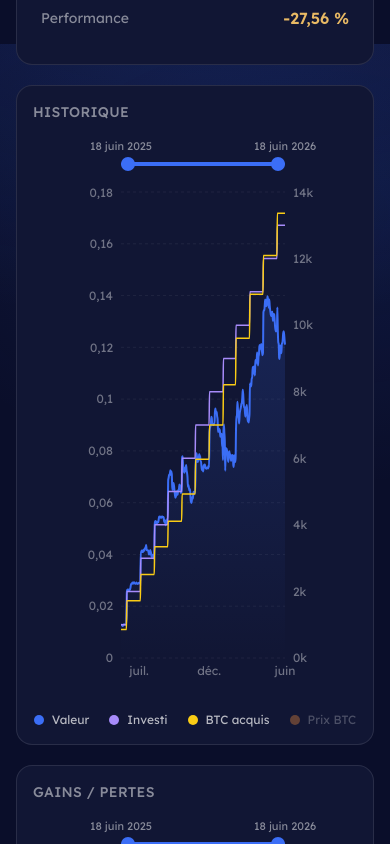
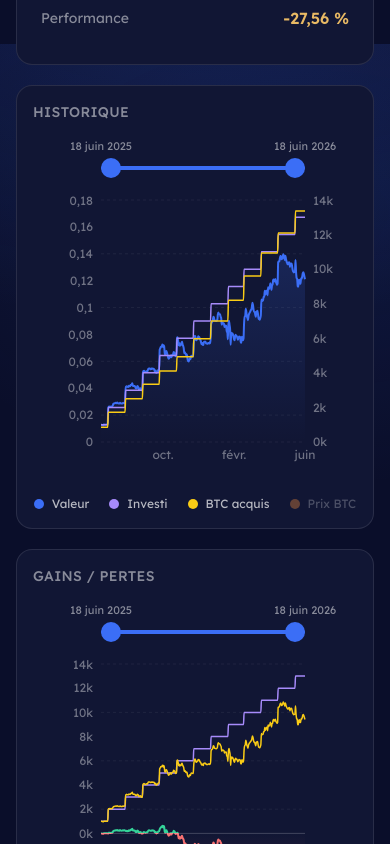
Before and after one commit to Yentec/SinvestirTestTechnique, a Next.js app: page /embed in a window 390 px wide. Shown: the part 800-1644 px from the top of the page. Built offline with nearby package versions, Linux system fonts and the light colour scheme.

Commit message:
feat(mobile): make charts and time slider usable on narrow screens

```diff
--- a/components/GainsChart.tsx
+++ b/components/GainsChart.tsx
@@ -22,6 +22,7 @@ import { Crosshair } from '@/components/ChartCrosshair';
 import { XAxisValueTag, YAxisValueTag } from '@/components/ChartAxisTooltip';
 import { ChartLegend } from '@/components/ChartLegend';
 import { TimeRangeSlider } from '@/components/TimeRangeSlider';
+import { useIsMobile } from '@/components/useIsMobile';
 import {
   formatEur,
   formatEurAxis,
@@ -38,7 +39,6 @@ interface GainsChartProps {
 // comparaison de props de Recharts et rejouerait l'animation des axes.
 const AXIS_TICK_STYLE = { fill: tokens.color.textFaint, fontSize: 12 };
 const CHART_MARGIN = { top: 8, right: 8, bottom: 8, left: 24 };
-const AXIS_WIDTH = 64;
 const SERIES_KEYS = ['gain', 'invested', 'value', 'price'];
 
 /**
@@ -149,6 +149,10 @@ function GainsTooltipContent({
 }
 
 export function GainsChart({ timeline, symbol }: GainsChartProps) {
+  // Largeur d'axe réduite sur mobile : sur un écran étroit, la largeur fixe
+  // de l'axe Y grignote une part disproportionnée de la zone de tracé.
+  const isMobile = useIsMobile();
+  const axisWidth = isMobile ? 44 : 64;
   // Toutes les courbes sont visibles par défaut, sauf le prix (orange).
   const [hidden, setHidden] = useState<Set<string>>(() => new Set(['price']));
   const toggle = (key: string) =>
@@ -300,10 +304,10 @@ export function GainsChart({ timeline, symbol }: GainsChartProps) {
         value={range}
         onChange={setRange}
         formatLabel={(i) => formatDate(data[i]!.date)}
-        insetLeft={CHART_MARGIN.left + AXIS_WIDTH}
-        insetRight={CHART_MARGIN.right + AXIS_WIDTH}
+        insetLeft={CHART_MARGIN.left + axisWidth}
+        insetRight={CHART_MARGIN.right + axisWidth}
       />
-      <div className="h-128 w-full">
+      <div className="h-72 w-full sm:h-96 lg:h-128">
         {/* `initialDimension` évite l'avertissement Recharts sur le premier
             rendu, avant que le ResizeObserver n'ait mesuré le conteneur réel. */}
         <ResponsiveContainer
@@ -337,7 +341,7 @@ export function GainsChart({ timeline, symbol }: GainsChartProps) {
               ticks={ticks}
               tickFormatter={formatEurAxis}
               tick={AXIS_TICK_STYLE}
-              width={AXIS_WIDTH}
+              width={axisWidth}
               axisLine={false}
               tickLine={false}
             />
@@ -351,7 +355,7 @@ export function GainsChart({ timeline, symbol }: GainsChartProps) {
               yAxisId="alignment"
               orientation="right"
               domain={[0, 1]}
-              width={AXIS_WIDTH}
+              width={axisWidth}
               axisLine={false}
               tickLine={false}
               tick={false}
--- a/components/PerformanceChart.tsx
+++ b/components/PerformanceChart.tsx
@@ -18,6 +18,7 @@ import { Crosshair } from '@/components/ChartCrosshair';
 import { XAxisValueTag, YAxisValueTag } from '@/components/ChartAxisTooltip';
 import { ChartLegend } from '@/components/ChartLegend';
 import { TimeRangeSlider } from '@/components/TimeRangeSlider';
+import { useIsMobile } from '@/components/useIsMobile';
 import {
   formatEur,
   formatEurAxis,
@@ -36,10 +37,13 @@ interface PerformanceChartProps {
 // comparaison de props de Recharts et rejouerait l'animation des axes.
 const AXIS_TICK_STYLE = { fill: tokens.color.textFaint, fontSize: 12 };
 const CHART_MARGIN = { top: 8, right: 8, bottom: 8, left: 24 };
-const AXIS_WIDTH = 64;
 const SERIES_KEYS = ['value', 'invested', 'units', 'price'];
 
 export function PerformanceChart({ timeline, symbol }: PerformanceChartProps) {
+  // Largeur d'axe réduite sur mobile : sur un écran étroit, la largeur fixe
+  // des deux axes Y grignote une part disproportionnée de la zone de tracé.
+  const isMobile = useIsMobile();
+  const axisWidth = isMobile ? 44 : 64;
   // Toutes les courbes sont visibles par défaut, sauf le prix (orange).
   const [hidden, setHidden] = useState<Set<string>>(() => new Set(['price']));
   const toggle = (key: string) =>
@@ -166,10 +170,10 @@ export function PerformanceChart({ timeline, symbol }: PerformanceChartProps) {
         value={range}
         onChange={setRange}
         formatLabel={(i) => formatDate(timeline[i]!.date)}
-        insetLeft={CHART_MARGIN.left + AXIS_WIDTH}
-        insetRight={CHART_MARGIN.right + AXIS_WIDTH}
+        insetLeft={CHART_MARGIN.left + axisWidth}
+        insetRight={CHART_MARGIN.right + axisWidth}
       />
-      <div className="h-128 w-full">
+      <div className="h-72 w-full sm:h-96 lg:h-128">
         {/* `initialDimension` évite l'avertissement Recharts sur le premier
             rendu, avant que le ResizeObserver n'ait mesuré le conteneur réel. */}
         <ResponsiveContainer
@@ -219,7 +223,7 @@ export function PerformanceChart({ timeline, symbol }: PerformanceChartProps) {
               ticks={unitTicks}
               tickFormatter={formatUnitsAxis}
               tick={AXIS_TICK_STYLE}
-              width={AXIS_WIDTH}
+              width={axisWidth}
               axisLine={false}
               tickLine={false}
             />
@@ -233,7 +237,7 @@ export function PerformanceChart({ timeline, symbol }: PerformanceChartProps) {
               ticks={eurTicks}
               tickFormatter={formatEurAxis}
               tick={AXIS_TICK_STYLE}
-              width={AXIS_WIDTH}
+              width={axisWidth}
               axisLine={false}
               tickLine={false}
             />
--- a/components/TimeRangeSlider.tsx
+++ b/components/TimeRangeSlider.tsx
@@ -22,14 +22,15 @@ interface TimeRangeSliderProps {
 // `pointer-events-none` sur le champ entier + `pointer-events-auto` sur le
 // seul pseudo-élément du curseur : deux <input type="range"> superposés
 // restent chacun saisissables uniquement à l'endroit de leur poignée, sans
-// script de drag personnalisé.
+// script de drag personnalisé. Poignées à 20px (et non 14px) pour rester
+// attrapables au doigt sur mobile.
 const THUMB_CLASS =
-  '[&::-webkit-slider-thumb]:pointer-events-auto [&::-webkit-slider-thumb]:h-3.5 ' +
-  '[&::-webkit-slider-thumb]:w-3.5 [&::-webkit-slider-thumb]:cursor-pointer ' +
+  '[&::-webkit-slider-thumb]:pointer-events-auto [&::-webkit-slider-thumb]:h-5 ' +
+  '[&::-webkit-slider-thumb]:w-5 [&::-webkit-slider-thumb]:cursor-pointer ' +
   '[&::-webkit-slider-thumb]:appearance-none [&::-webkit-slider-thumb]:rounded-full ' +
   '[&::-webkit-slider-thumb]:bg-brand ' +
-  '[&::-moz-range-thumb]:pointer-events-auto [&::-moz-range-thumb]:h-3.5 ' +
-  '[&::-moz-range-thumb]:w-3.5 [&::-moz-range-thumb]:cursor-pointer ' +
+  '[&::-moz-range-thumb]:pointer-events-auto [&::-moz-range-thumb]:h-5 ' +
+  '[&::-moz-range-thumb]:w-5 [&::-moz-range-thumb]:cursor-pointer ' +
   '[&::-moz-range-thumb]:appearance-none [&::-moz-range-thumb]:rounded-full ' +
   '[&::-moz-range-thumb]:border-0 [&::-moz-range-thumb]:bg-brand';
 
@@ -83,7 +84,7 @@ export function TimeRangeSlider({
           {formatLabel(end)}
         </span>
       </div>
-      <div className="relative flex h-4 items-center">
+      <div className="relative flex h-6 items-center">
         <div className="absolute inset-x-0 h-1 rounded-full bg-white/10" />
         <div
           className="absolute h-1 rounded-full bg-brand"
@@ -98,7 +99,7 @@ export function TimeRangeSlider({
           onChange={(e) =>
             setLocal([Math.min(Number(e.target.value), end), end])
           }
-          className={`pointer-events-none absolute h-1 w-full cursor-pointer appearance-none bg-transparent ${THUMB_CLASS}`}
+          className={`pointer-events-none absolute h-6 w-full cursor-pointer appearance-none bg-transparent ${THUMB_CLASS}`}
         />
         <input
           type="range"
@@ -109,7 +110,7 @@ export function TimeRangeSlider({
           onChange={(e) =>
             setLocal([start, Math.max(Number(e.target.value), start)])
           }
-          className={`pointer-events-none absolute h-1 w-full cursor-pointer appearance-none bg-transparent ${THUMB_CLASS}`}
+          className={`pointer-events-none absolute h-6 w-full cursor-pointer appearance-none bg-transparent ${THUMB_CLASS}`}
         />
       </div>
     </div>
--- /dev/null
+++ b/components/useIsMobile.ts
@@ -0,0 +1,30 @@
+'use client';
+
+import { useSyncExternalStore } from 'react';
+
+const QUERY = '(max-width: 639px)'; // sous le breakpoint `sm` de Tailwind
+
+function subscribe(callback: () => void) {
+  const mql = window.matchMedia(QUERY);
+  mql.addEventListener('change', callback);
+  return () => mql.removeEventListener('change', callback);
+}
+
+function getSnapshot() {
+  return window.matchMedia(QUERY).matches;
+}
+
+function getServerSnapshot() {
+  return false;
+}
+
+/**
+ * Détecte un viewport mobile pour ajuster des valeurs qui ne peuvent pas
+ * être pilotées en CSS (ex. la largeur numérique d'un axe Recharts).
+ * `useSyncExternalStore` évite le mismatch d'hydratation : le serveur rend
+ * toujours `false`, puis React se resynchronise sur la vraie valeur après
+ * montage.
+ */
+export function useIsMobile(): boolean {
+  return useSyncExternalStore(subscribe, getSnapshot, getServerSnapshot);
+}
--- a/package.json
+++ b/package.json
@@ -1,6 +1,6 @@
 {
   "name": "sinvestir-crypto-simulator",
-  "version": "0.4.10",
+  "version": "0.4.11",
   "private": true,
   "scripts": {
     "dev": "next dev",
```
Also changed, not shown: 1 other file (tests, documents, lock files or other folders).
